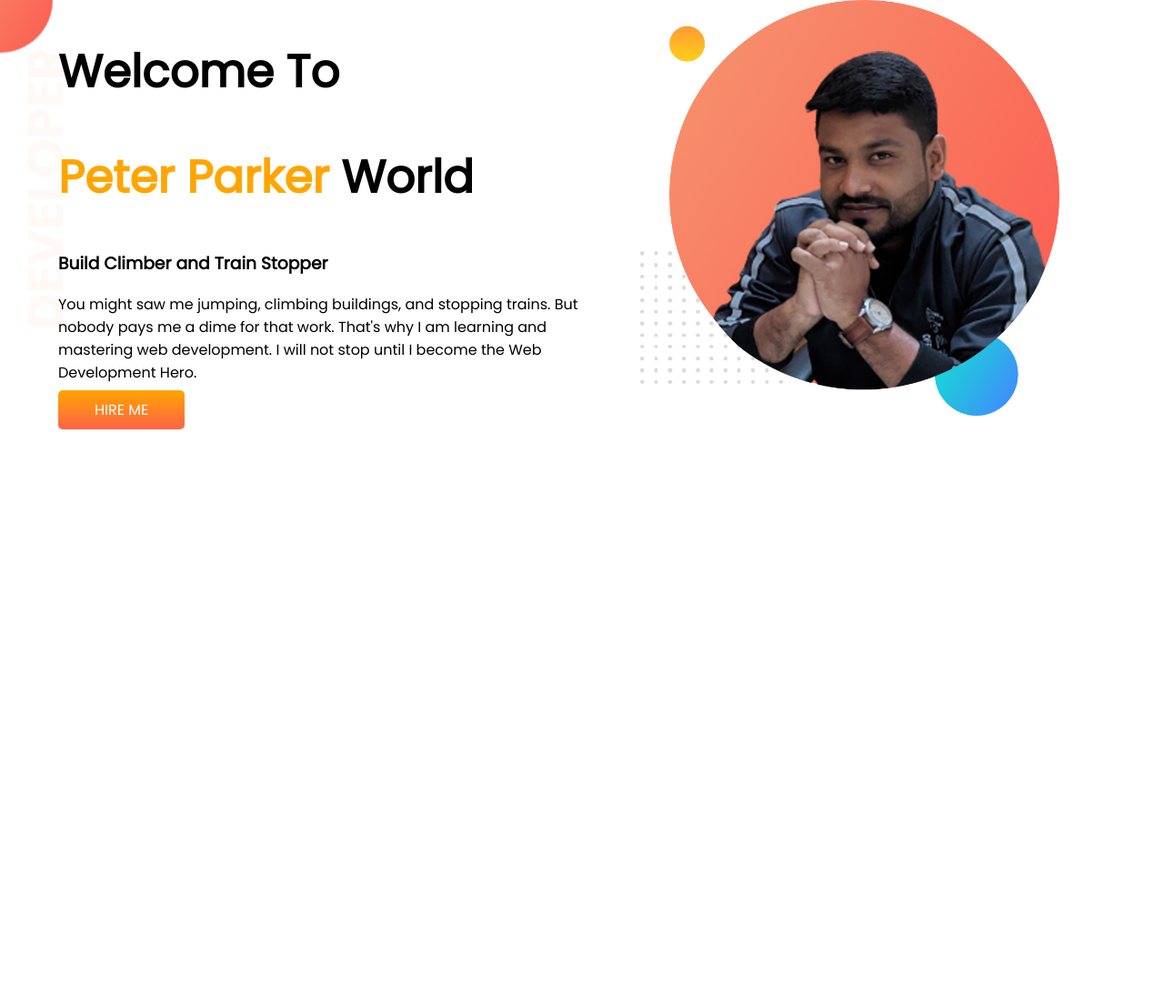
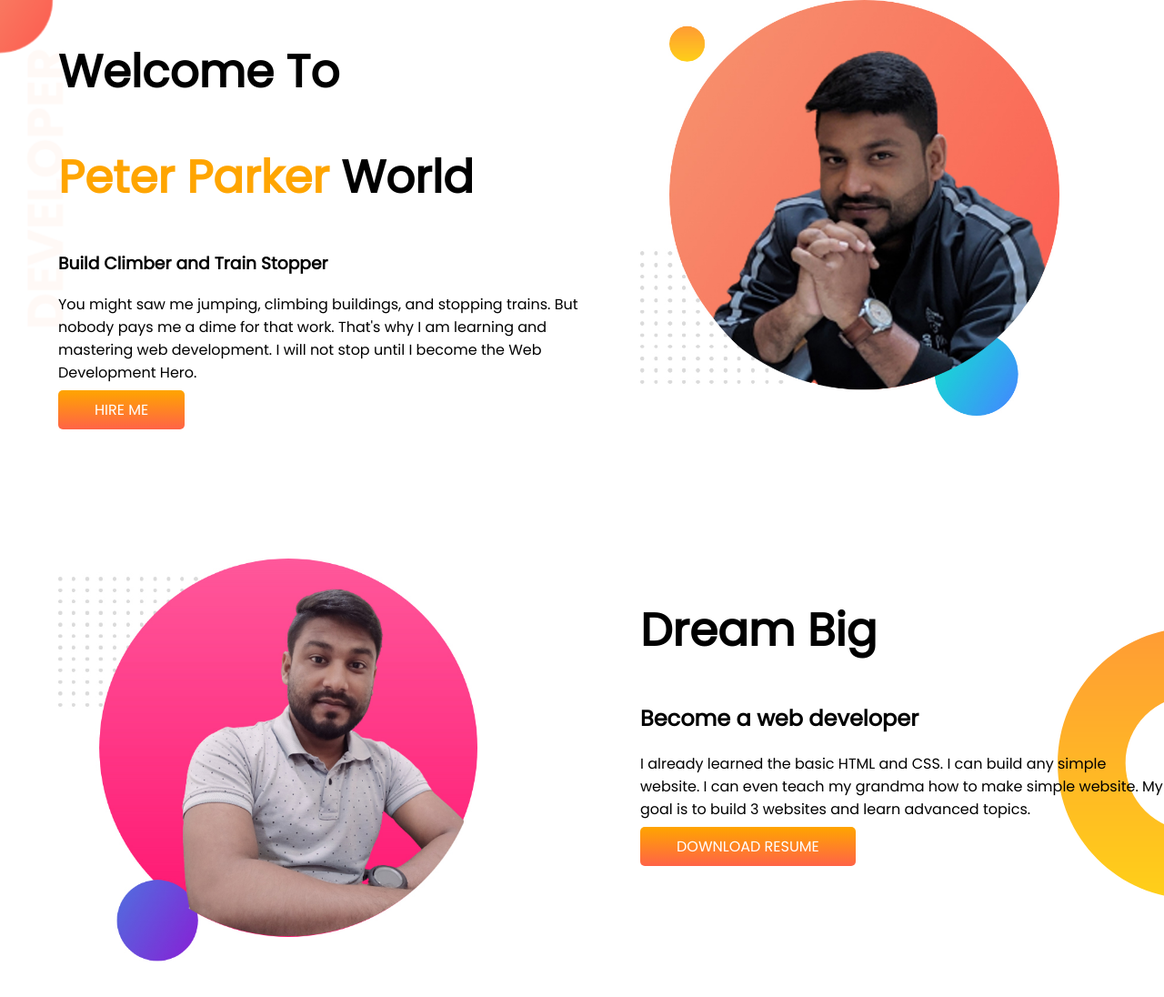
Before and after one commit to rasel726/developer-portfolio, a plain HTML site: page index.html in a window 1280 px wide. Shown: the whole page at 91% size. Before the commit the page ends 800 px from the top, so only its background shows below. Drawn offline with Linux system fonts and the light colour scheme.

Commit message:
dream added

```diff
--- a/index.html
+++ b/index.html
@@ -31,5 +31,20 @@
         <img src="images/rsl-pro1.jpg" alt="" />
       </div>
     </section>
+    <section class="dream-big">
+      <div class="half-width">
+        <img src="images/my-bg2.jpg" alt="" />
+      </div>
+      <div class="half-width">
+        <h1>Dream Big</h1>
+        <h2>Become a web developer</h2>
+        <p>
+          I already learned the basic HTML and CSS. I can build any simple
+          website. I can even teach my grandma how to make simple website. My
+          goal is to build 3 websites and learn advanced topics.
+        </p>
+        <a class="link-button" href="#" target="_blank">DOWNLOAD RESUME</a>
+      </div>
+    </section>
   </body>
 </html>
--- a/style.css
+++ b/style.css
@@ -12,6 +12,7 @@ h1 {
 }
 section {
   display: flex;
+  margin-bottom: 150px;
 }
 .half-width {
   width: 500%;
@@ -32,3 +33,9 @@ section {
   background-image: url(images/top-banner.png);
   background-repeat: no-repeat;
 }
+
+.dream-big {
+  background-image: url(images/dream-bg.png);
+  background-repeat: no-repeat;
+  background-position: right;
+}
```
